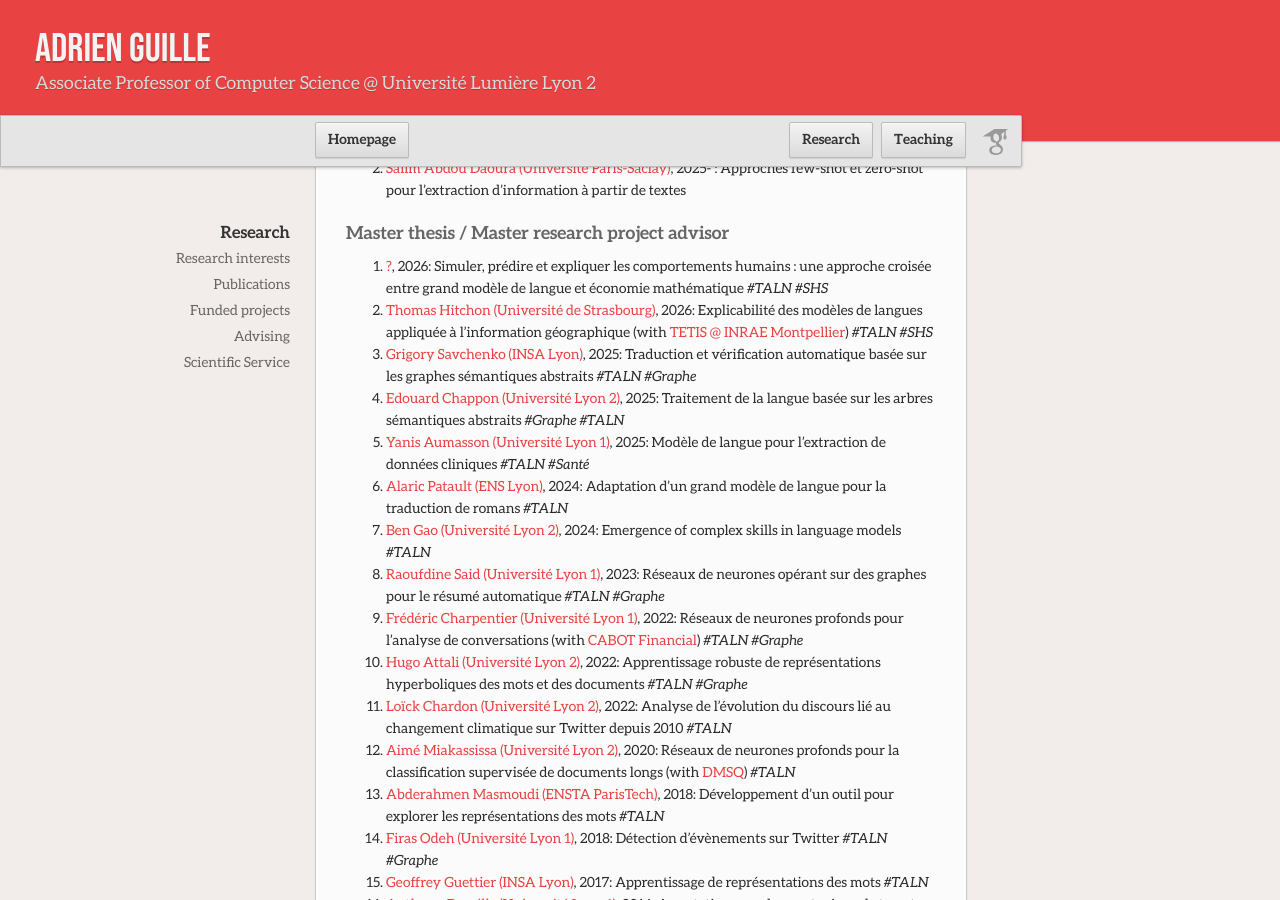
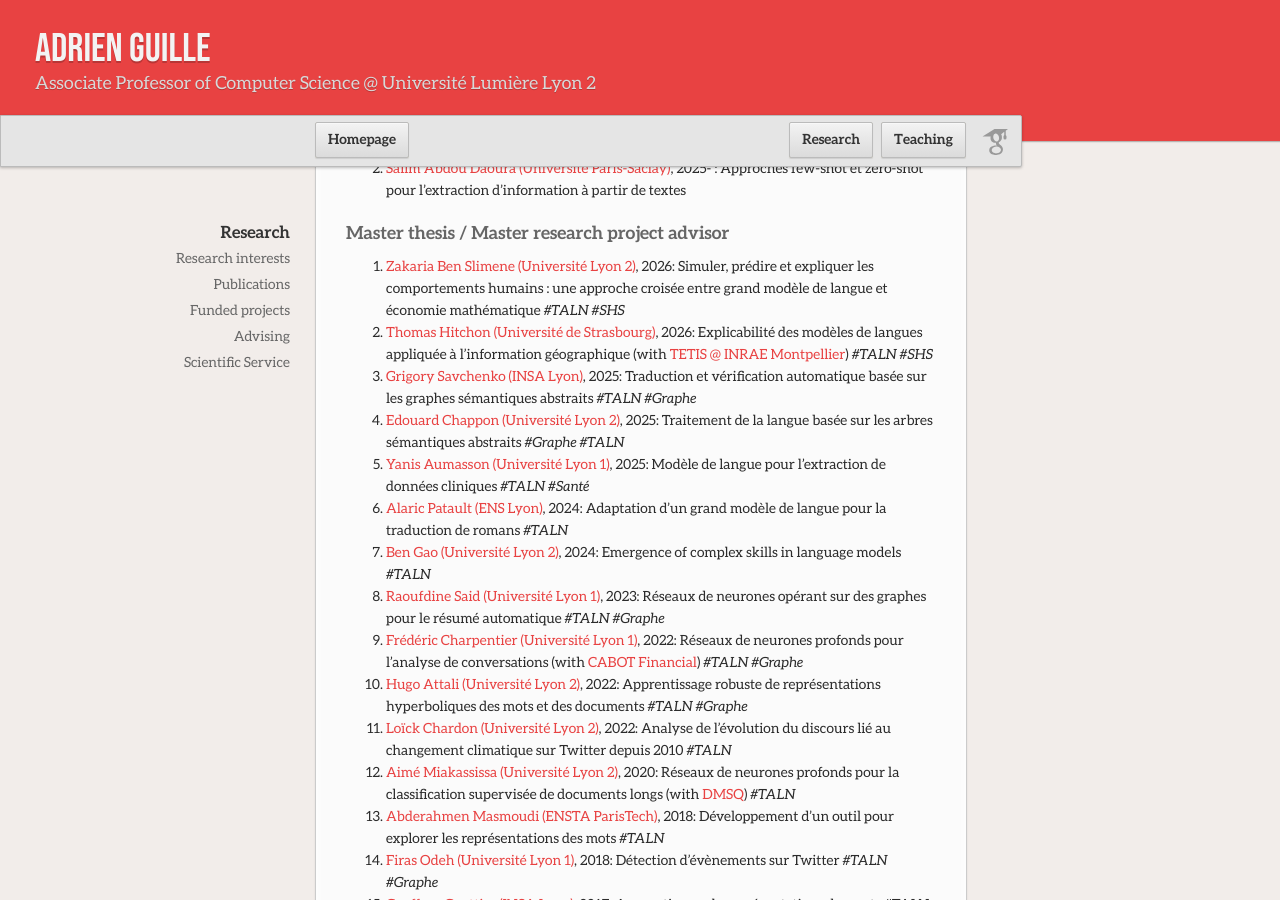
Before and after one commit to AdrienGuille/adrienguille.github.io, a Jekyll site: the page built from research.md, in a window 1280 px wide and 900 px high, scrolled down 1629 px. Built offline with Jekyll 4.4.1, drawn with Linux system fonts in a browser that asks for light colours; our own code applies the rules of GitHub Pages for plain Markdown files.

Commit message:
Update research.md

```diff
--- a/research.md
+++ b/research.md
@@ -48,7 +48,7 @@ intervention (with [CREATIS @ U Lyon 1](https://www.creatis.insa-lyon.fr/site7/f
 
 ### Master thesis / Master research project advisor
 
-- [?](#), 2026: Simuler, prédire et expliquer les comportements humains : une approche croisée entre grand modèle de langue et économie mathématique *#TALN #SHS*
+- [Zakaria Ben Slimene (Université Lyon 2)](#), 2026: Simuler, prédire et expliquer les comportements humains : une approche croisée entre grand modèle de langue et économie mathématique *#TALN #SHS*
 - [Thomas Hitchon (Université de Strasbourg)](#), 2026: Explicabilité des modèles de langues appliquée à l’information géographique (with [TETIS @ INRAE Montpellier](https://umr-tetis.cirad.fr)) *#TALN #SHS*
 - [Grigory Savchenko (INSA Lyon)](#), 2025: Traduction et vérification automatique basée sur les graphes sémantiques abstraits *#TALN #Graphe*
 - [Edouard Chappon (Université Lyon 2)](#), 2025: Traitement de la langue basée sur les arbres sémantiques abstraits *#Graphe #TALN*
```
